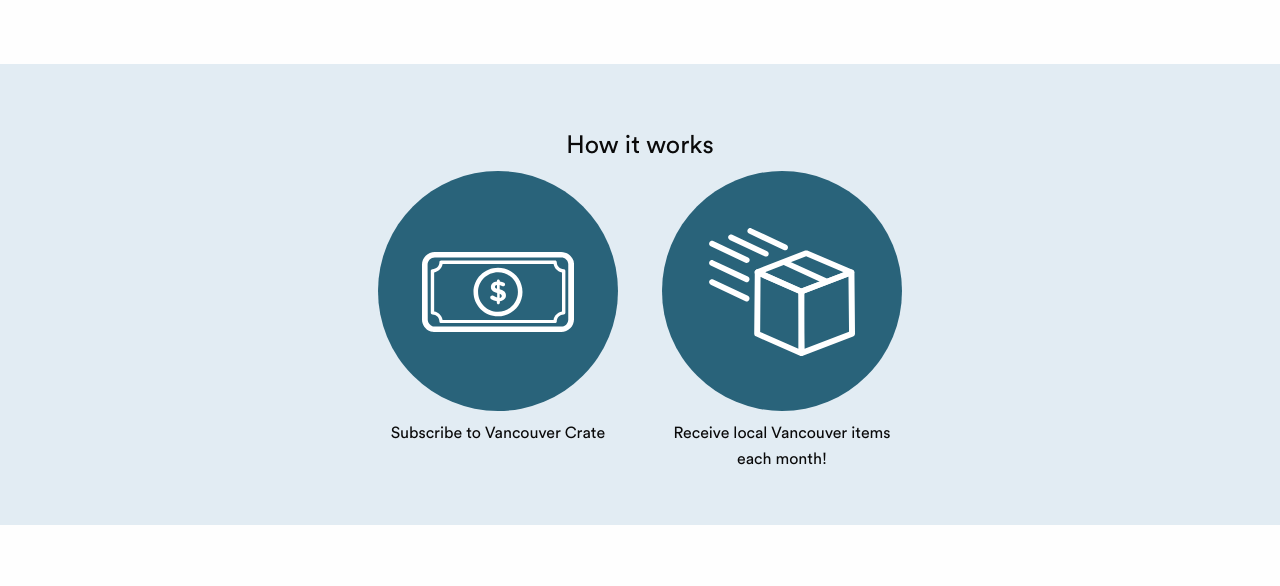
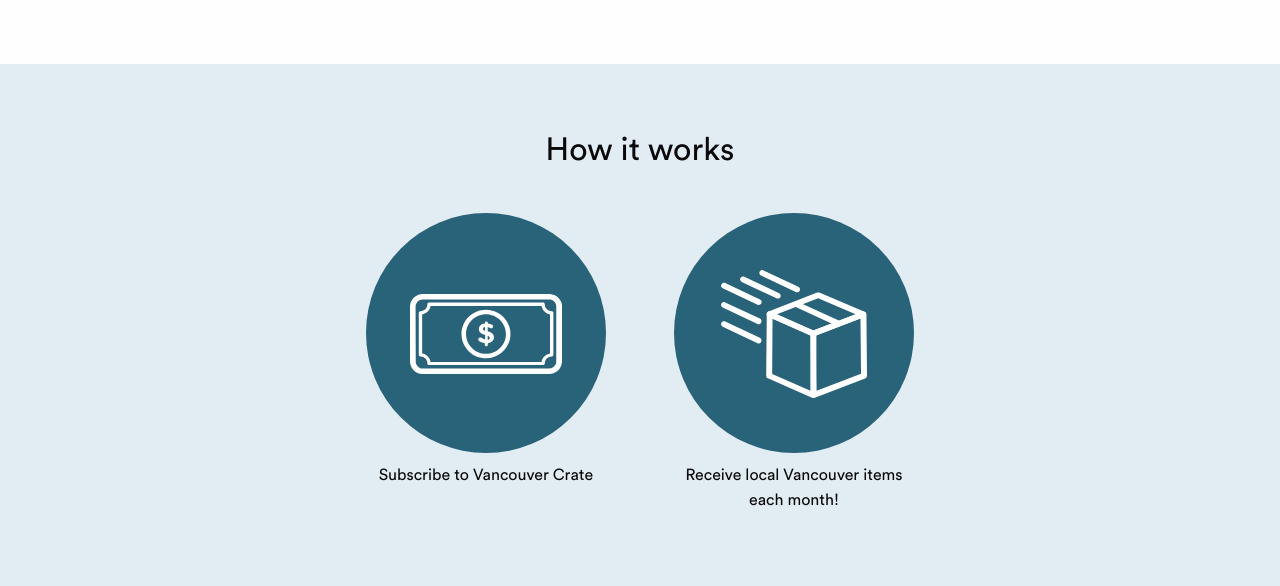
Before and after one commit to vancouvercrate/vancouvercrate.github.io, a website: page index.html in a window 1280 px wide. Shown: the part 1922-2508 px from the top of the page. Drawn offline with nearby package versions, Linux system fonts and the light colour scheme; some icons are missing.

Commit message:
remove writing overlay on hero image, fix units being px instead of rem

```diff
--- a/index.html
+++ b/index.html
@@ -12,11 +12,11 @@
 <body>
   <section class="hero">
     <div class="row intro">
-      <div class="small-12 small-centered medium-9 medium-centered large-6 large-centered columns">
+      <!--<div class="small-12 small-centered medium-9 medium-centered large-6 large-centered columns">
         <h1>Vancouver Crate</h1>
         <h4>Your monthly dose of surprise!</h4>
       </div>
-      <!-- <div class="small-centered medium-uncentered medium-6 large-5 columns">
+       <div class="small-centered medium-uncentered medium-6 large-5 columns">
       <div class="tech-img"></div>
     </div> -->
   </div>
@@ -45,7 +45,7 @@
 <div class="how-it-works">
   <div class="row padded-row margin-row">
     <div class="small-8 small-centered columns center-text">
-      <h4>How it works</h4>
+      <h3>How it works</h3>
     </div>
     <div class="row">
       <div class="how-it-works-step-icon">
--- a/scss/homepage.scss
+++ b/scss/homepage.scss
@@ -32,7 +32,7 @@
     right: 0;
     bottom: 0;
     left: 0;
-    background-image: linear-gradient(to bottom right,$brightest,$dark);
+    // background-image: linear-gradient(to bottom right,$brightest,$dark);
     opacity: .8;
   }
   .intro {
@@ -108,6 +108,9 @@
 .how-it-works {
   background-color: $brightest;
   text-align: center;
+  h3 {
+    font-size: 2rem;
+  }
   .how-it-works-step-icon {
     background-color: $dark;
     line-height: 15rem;
@@ -120,7 +123,7 @@
     // &:first-child {
     // padding-top: 5rem;
     vertical-align: top;
-    margin: 0 20px 50px 20px;
+    margin: 2rem 2rem 5rem 2rem;
     // }
     .payment-svg {
       height: 5rem;
```
Also changed, not shown: css/app.css.
